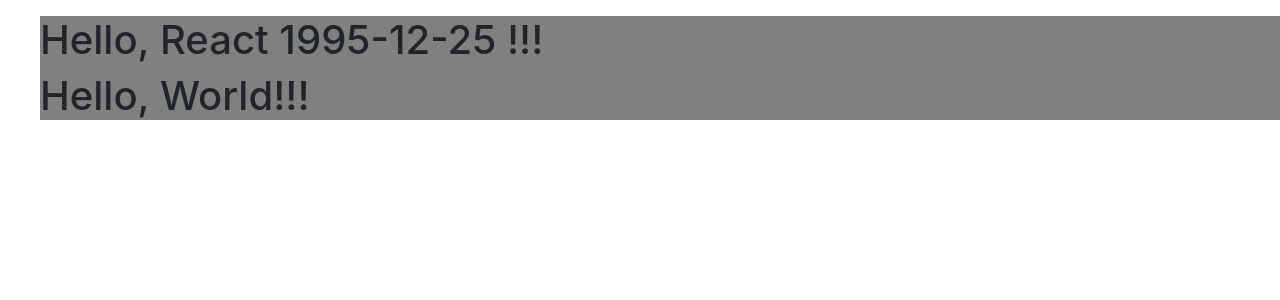
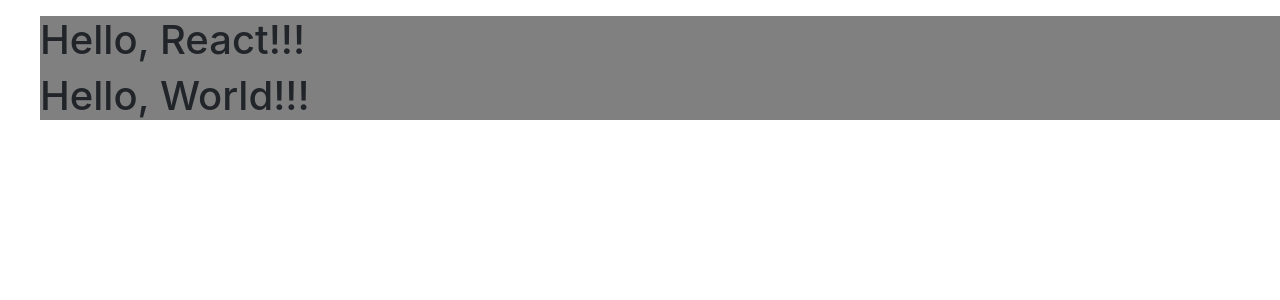
Before and after one commit to gyp2018/react, a React app: page / in a window 1280 px wide. Shown: the top 300 px of the page. Built offline with nearby package versions, Linux system fonts and the light colour scheme.

Commit message:
test optimizie

```diff
--- a/src/app/Hello.js
+++ b/src/app/Hello.js
@@ -1,9 +1,7 @@
 import React from 'react';
 
-const day = "1995-12-25";
-
 function Hello({ name }) {
-  return <h1>Hello, {name} {day} !!!</h1>;
+  return <h1>Hello, {name}!!!</h1>;
 }
 
 export default Hello;
--- a/webpack.config.js
+++ b/webpack.config.js
@@ -44,8 +44,14 @@
       template: path.resolve(__dirname, 'public/index.html'),
     }),
     new webpack.HashedModuleIdsPlugin(),
+    // new webpack.optimize.CommonsChunkPlugin({
+    //   names: ['vendor', 'manifest'],
+    // }),
     new webpack.optimize.CommonsChunkPlugin({
-      names: ['vendor', 'manifest'],
+      name: 'vendor',
+    }),
+    new webpack.optimize.CommonsChunkPlugin({
+      name: 'manifest'
     }),
     new ExtractTextPlugin('[name].[chunkhash].css'),
     new UglifyJSPlugin({
```
Also changed, not shown: 12 other files (tests, documents, lock files or other folders).
